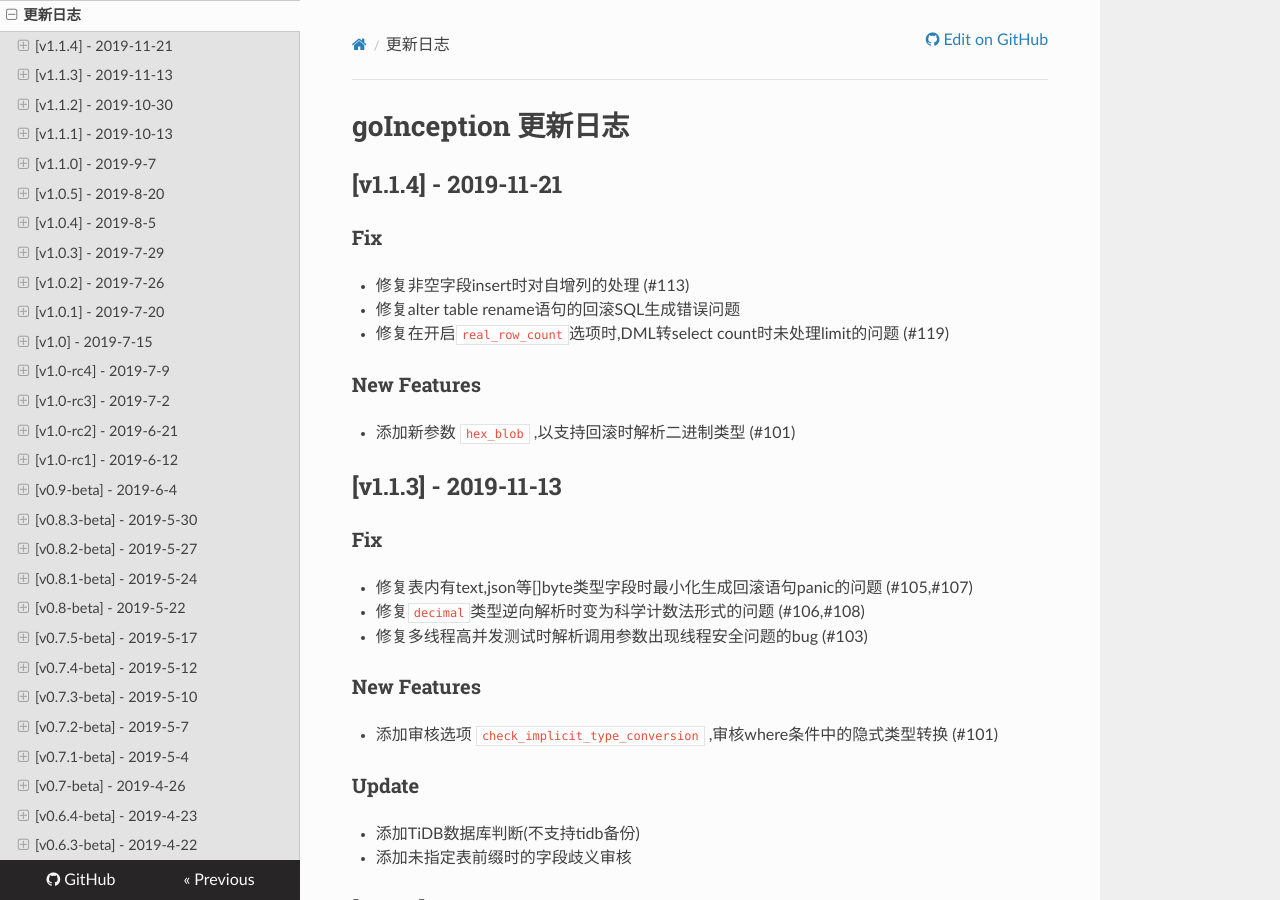
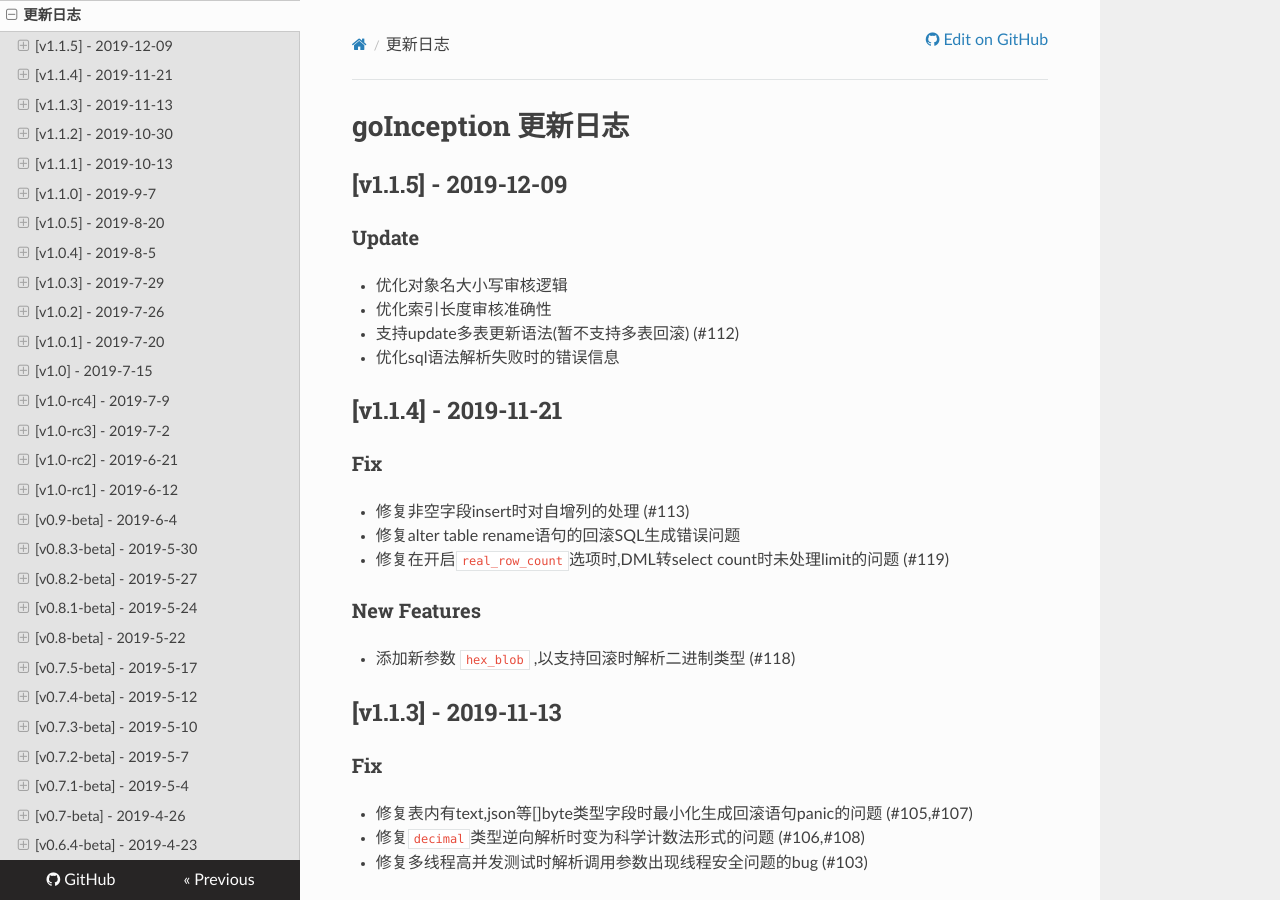
Before and after one commit to hanchuanchuan/goInception, an MkDocs documentation site: the page built from docs/changelog.md, in a window 1280 px wide and 900 px high. Built offline with MkDocs 1.6.1, drawn with Linux system fonts in a browser that asks for light colours; nearby versions of some CDN libraries.

Commit message:
docs: 更新v1.1.5文档

```diff
--- a/docs/changelog.md
+++ b/docs/changelog.md
@@ -1,4 +1,13 @@
 # goInception 更新日志
+
+
+## [v1.1.5] - 2019-12-09
+
+### Update
+* 优化对象名大小写审核逻辑
+* 优化索引长度审核准确性
+* 支持update多表更新语法(暂不支持多表回滚) (#112)
+* 优化sql语法解析失败时的错误信息
 
 
 ## [v1.1.4] - 2019-11-21
@@ -9,7 +18,7 @@
 * 修复在开启`real_row_count`选项时,DML转select count时未处理limit的问题 (#119)
 
 ### New Features
-* 添加新参数 `hex_blob` ,以支持回滚时解析二进制类型 (#101)
+* 添加新参数 `hex_blob` ,以支持回滚时解析二进制类型 (#118)
 
 
 ## [v1.1.3] - 2019-11-13
```
